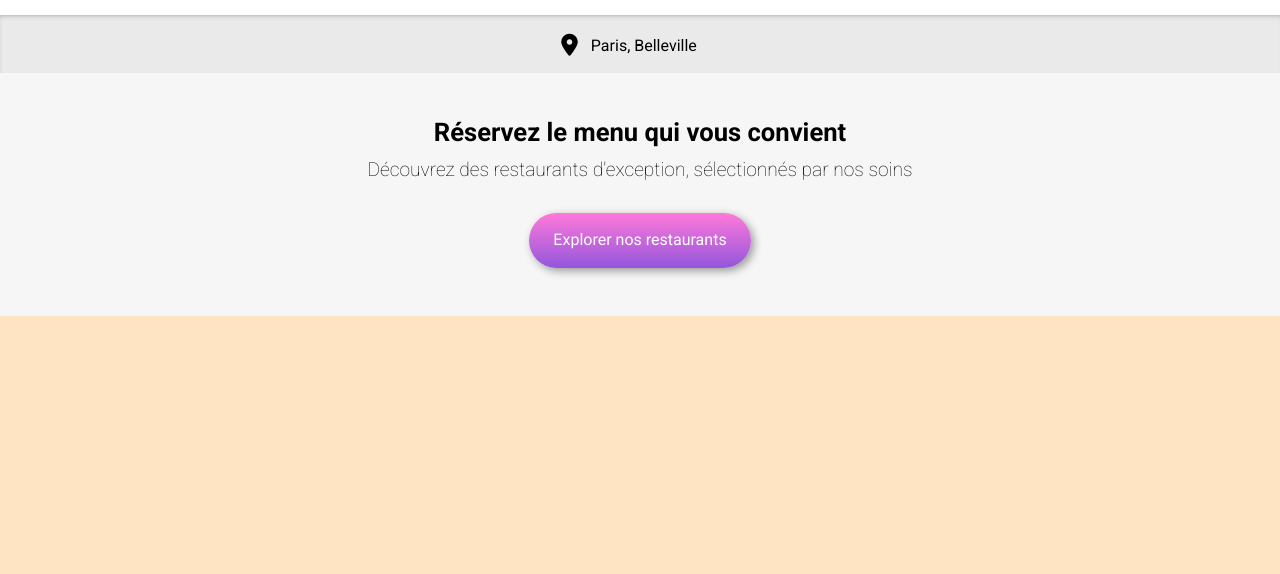
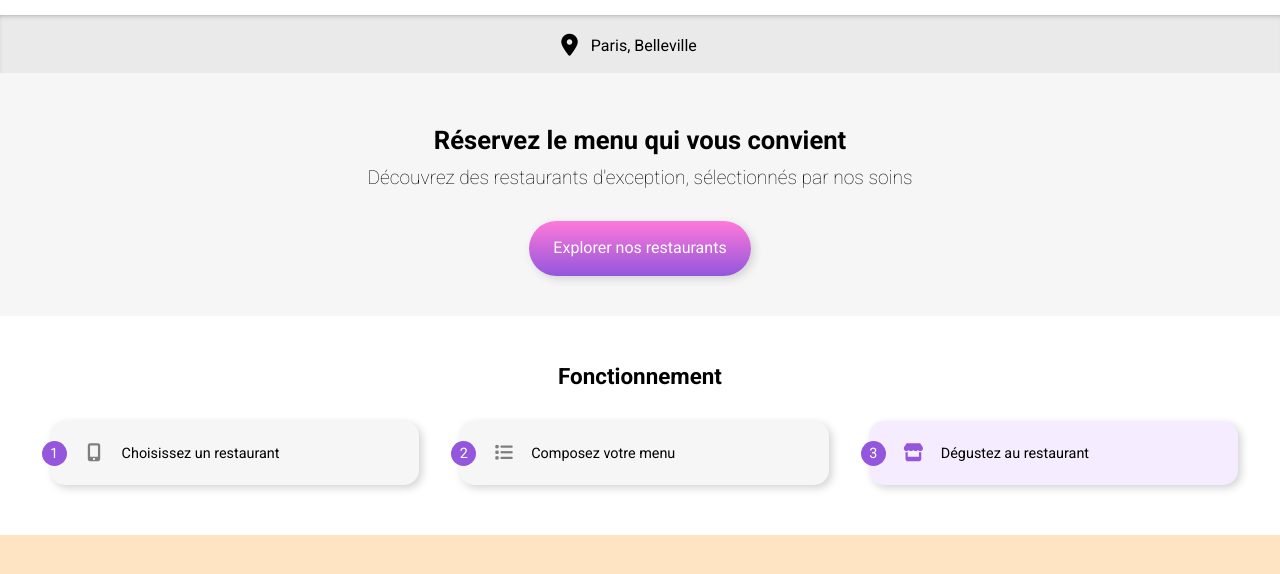
Before and after one commit to audreydiez/AudreyDiez_3_13012021, a website built with Parcel: page index.html in a window 1280 px wide. Shown: the part 58-632 px from the top of the page. Built offline with nearby package versions, Linux system fonts and the light colour scheme; a web font is replaced by a local one.

Commit message:
Feature: Tutorial Section

```diff
--- a/index.html
+++ b/index.html
@@ -25,6 +25,28 @@
     <a class="btn" href="#">Explorer nos restaurants</a>
 </section>
 
+<section class="section-tutorial">
+    <h2 class="section-tutorial__card">Fonctionnement</h2>
+
+    <div class="section-tutorial__card card--styled">
+        <div class="card__tile card__number">1</div>
+        <div class="card__tile"><i class="fas fa-mobile-alt fa-lg"></i></div>
+        <div class="card__tile">Choisissez un restaurant</div>
+    </div>
+
+    <div class="section-tutorial__card card--styled">
+        <div class="card__tile card__number">2</div>
+        <div class="card__tile"><i class="fas fa-list fa-lg"></i></div>
+        <div class="card__tile">Composez votre menu</div>
+    </div>
+    <div class="section-tutorial__card card--styled card--active">
+        <div class="card__tile card__number">3</div>
+        <div class="card__tile"><i class="fas fa-store fa-lg"></i></div>
+        <div class="card__tile">Dégustez au restaurant</div>
+    </div>
+
+</section>
+
 
 </body>
 <script src="https://kit.fontawesome.com/5e0fd3479d.js" crossorigin="anonymous"></script>
--- a/sass/components/_buttons.scss
+++ b/sass/components/_buttons.scss
@@ -5,9 +5,17 @@
     color: getFontColor($colour-primary);
     border-radius: 25rem;
     text-decoration: none;
-    box-shadow:3px 3px 8px #999;
+    box-shadow: $b-shadow;
+    opacity: 1;
+    transition: all 0.3s ease 0s;
 
     @include font-style($font-size: 1rem, $font-weight : $f-w-semibold);
 
+    &:hover{
+        opacity: 0.8;
+        box-shadow: $b-shadow-hover;
+        //background-image: linear-gradient(lighten($colour-secondary, 5%), lighten($colour-primary, 5%));
+    }
+
 
 }
--- /dev/null
+++ b/sass/components/_cards.scss
@@ -0,0 +1,47 @@
+.section-tutorial__card{
+    border-radius: 15px;
+    margin: 0.6rem 0;
+    &.card--styled{
+        background-color: $section-background;
+        box-shadow: $b-shadow;
+        padding: 1.2rem 0;
+        margin-left: 0.5rem;
+        line-height: 1.6rem;
+
+        display: flex;
+        flex-direction: row;
+        flex-wrap: nowrap;
+
+        @include font-style($font-weight : $f-w-semibold, $font-size : 0.9rem);
+
+        .card__tile{
+            &:nth-child(1){
+                background-color: $colour-primary;
+                color: getFontColor($colour-primary);
+                border-radius: 50px;
+                width: 25px;
+                height: 25px;
+                text-align: center;
+                align-content: center;
+                margin-left: -0.5rem;
+            }
+            &:nth-child(2){
+                width: 55px;
+                text-align: center;
+                align-content: center;
+            }
+        }
+
+        i{
+            color: $font-colour-medium;
+        }
+
+    }
+    &.card--active{
+        background-color: $primary-active;
+        i{
+            color: $colour-primary;
+        }
+    }
+
+}
--- a/sass/layout/_sections.scss
+++ b/sass/layout/_sections.scss
@@ -1,11 +1,9 @@
 .section-cta{
     background-color: $section-background;
-    padding: 2rem 0 3rem 0;
+    padding: $layout-margin;
     text-align: center;
-
     &__title{
-        padding: 0 2.5rem;
-        @include breakpoint(md){
+                @include breakpoint(md){
             font-size: 1.6rem;
             padding: 1rem 2.5rem 0 2.5rem;
         }
@@ -17,5 +15,38 @@
             margin: 1rem 0 2rem 0;
         }
     }
+}
+
+.section-tutorial{
+    background-color: $background-base;
+    padding: $layout-margin;
+
+    display: flex;
+    flex-wrap: wrap;
+    flex-direction: row;
+    justify-content: center;
+    gap: 0 2rem;
+
+    &__card{
+        flex-basis: 100%;
+
+        @include breakpoint(md){
+            align-content: center;
+            &:nth-child(1){
+                text-align: center;
+                flex-basis: 100%;
+            }
+            &:nth-child(n+2){
+                min-width: 300px;
+                flex-basis: 30%;
+
+            }
+        }
+        &:nth-child(1){
+            margin-bottom: 1.5rem;
+        }
+    }
+
+
 
 }
--- a/sass/main.scss
+++ b/sass/main.scss
@@ -13,3 +13,4 @@
 @import "./layout/sections";
 
 @import "./components/buttons";
+@import "./components/cards";
--- a/sass/utils/_variables.scss
+++ b/sass/utils/_variables.scss
@@ -13,9 +13,14 @@ $footer-background : #353535;
 
 // Font colours
 $font-colour-light : #FFF;
+$font-colour-medium: #7E7E7E;
 $font-colour-dark : #000;
 
 $tag : #99E2D0;
+
+// Box shadows
+$b-shadow : 3px 3px 8px #D3D3D3;
+$b-shadow-hover : 3px 3px 8px #666;
 
 // Fonts basics variables
 $font-size-base: 14px;
@@ -33,14 +38,14 @@ $f-w-bold : 700;
 $font_size-h1 : 1.5rem;
 
 // H2 Styles
-$font-size-h2 : 1.2rem;
+$font-size-h2 : 1.4rem;
 
 // H3 Styles
 $font-size-h3 : 1.1rem;
 
 //Layout margin
 
-$layout-margin : 1.5rem;
+$layout-margin : 2.5rem 1.5rem;
 
 // Breakpoint for responsive
 $breakpoints:(
```
